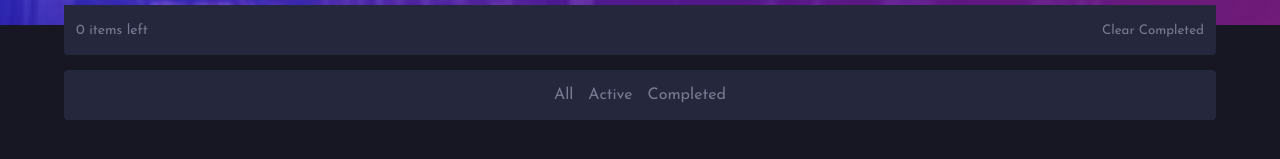
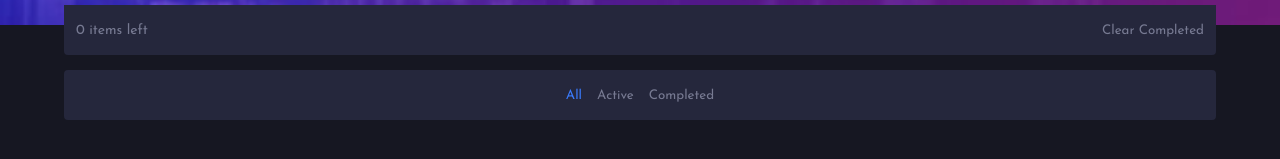
Before and after one commit to murilonicemento/todo-app, a React (Vite) app: page / in a window 1280 px wide. Shown: the part 175-334 px from the top of the page. Built offline with nearby package versions, Linux system fonts and the light colour scheme.

Commit message:
feat: melhorias dos recursos de exclusão de tasks

```diff
--- a/src/components/Checklists/index.jsx
+++ b/src/components/Checklists/index.jsx
@@ -1,8 +1,11 @@
+import { useState } from "react";
 import PropTypes from "prop-types";
 import { Cards, Status } from "./styled";
 import cross from "../../assets/images/icon-cross.svg";
 
 export function Checklists({ tasks, setTasks }) {
+  // const [active, setActive] = useState(true);
+
   function handleDelete(index) {
     const newTasks = [...tasks];
     newTasks.splice(index, 1);
@@ -19,6 +22,7 @@ export function Checklists({ tasks, setTasks }) {
               <input
                 type="checkbox"
                 name="checkbox"
+                // checked={active}
                 id={`checklist-${index}`}
               />
               <label htmlFor={`checklist-${index}`}>{value}</label>
--- a/src/pages/Home/index.jsx
+++ b/src/pages/Home/index.jsx
@@ -1,18 +1,27 @@
 import { useState, useEffect } from "react";
+import PropTypes from "prop-types";
 import { Checklists } from "../../components/Checklists";
 import { MyHeader } from "../../components/Header";
 import { Main, Input, Filter } from "./styled";
 
-export function Home() {
+export function Home({ active, setActive }) {
   const [tasks, setTasks] = useState([]);
   const [newTask, setNewTask] = useState("");
 
   function saveTask() {
     localStorage.setItem("myToDoList", JSON.stringify(tasks));
   }
+
+  // function handleSelectActive(event) {
+  //   event.preventDefault();
+  //   let newTasks = [...tasks];
+  //   if (active === false) {
+  //     newTasks.splice(index, 1);
+  //   }
+  // }
+
   useEffect(() => {
     const storedTasks = localStorage.getItem("myToDoList");
-    console.log(storedTasks);
     if (storedTasks) {
       setTasks(JSON.parse(storedTasks));
     }
@@ -48,10 +57,15 @@ export function Home() {
       </Input>
       <Checklists tasks={tasks} setTasks={setTasks} />
       <Filter>
-        <p>All</p>
-        <p>Active</p>
-        <p>Completed</p>
+        <button>All</button>
+        <button>Active</button>
+        <button>Completed</button>
       </Filter>
     </Main>
   );
 }
+
+// Home.propTypes = {
+//   active: PropTypes.array.isRequired,
+//   setActive: PropTypes.func.isRequired,
+// };
--- a/src/pages/Home/styled.jsx
+++ b/src/pages/Home/styled.jsx
@@ -82,10 +82,19 @@ export const Filter = styled.div`
   gap: 15px;
   margin-top: 15px;
   border-radius: 4px;
-  color: ${colors.darkTheme.placeholderColor};
 
-  p:hover {
-    color: ${colors.buttonSelected};
-    cursor: pointer;
+  button {
+    &:first-child {
+      color: ${colors.buttonSelected};
+    }
+
+    background-color: ${colors.darkTheme.cardColor};
+    font-family: "Josefin Sans", sans-serif;
+    color: ${colors.darkTheme.placeholderColor};
+
+    &:hover {
+      color: ${colors.darkTheme.fontColor};
+      cursor: pointer;
+    }
   }
 `;
```
